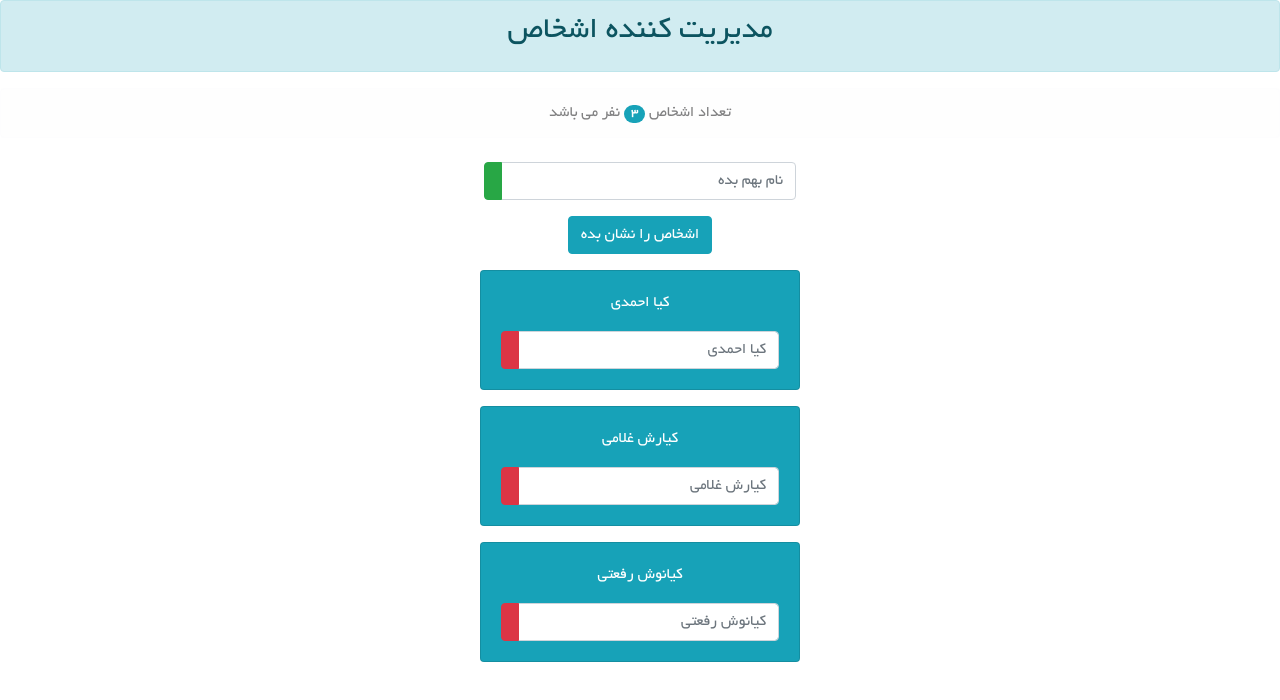
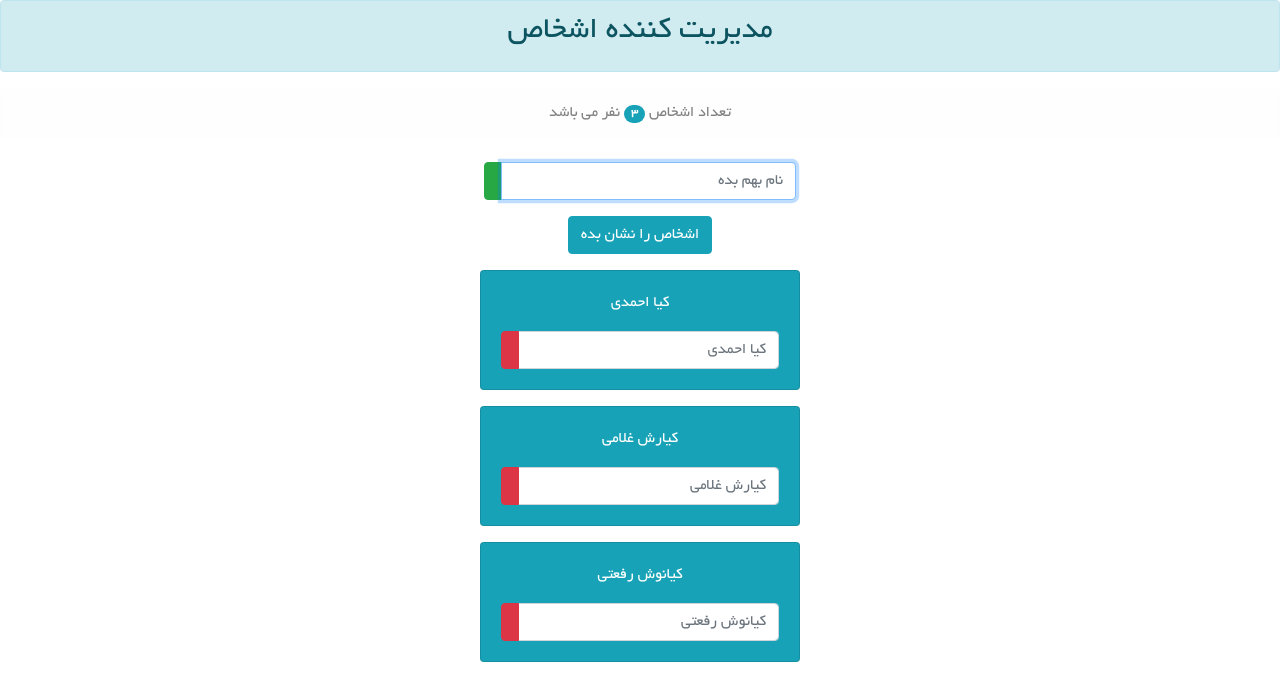
Before and after one commit to alrtn4/PersonmanagerRedux, a React (Create React App) app: page / in a window 1280 px wide. Shown: the top 700 px of the page. Built offline with nearby package versions, Linux system fonts and the light colour scheme; some icons are missing.

Commit message:
chapter 12 file 4

```diff
--- a/package.json
+++ b/package.json
@@ -6,6 +6,7 @@
     "@testing-library/jest-dom": "^4.2.4",
     "@testing-library/react": "^9.5.0",
     "@testing-library/user-event": "^7.2.1",
+    "prop-types": "^15.7.2",
     "react": "^16.13.1",
     "react-bootstrap": "^1.0.1",
     "react-dom": "^16.13.1",
--- a/src/App.js
+++ b/src/App.js
@@ -35,7 +35,7 @@ const App = () => {
     }
 
     const handleChangePerson = (event, id) => {
-        const { persons: allPersons } = getPersons;
+        const allPersons  = getPersons;
 
         const personIndex = allPersons.findIndex(p => p.id === id);
         allPersons[personIndex].fullName = event.target.value;
--- a/src/components/person/AddPerson.jsx
+++ b/src/components/person/AddPerson.jsx
@@ -1,10 +1,16 @@
 import { Button } from 'react-bootstrap';
-import  React, { useContext }  from 'react';
+import  React, { useContext , useEffect , useRef}  from 'react';
 import simpleContext from '../common/context/context';
 
 const AddPerson = () => {
 
     const context = useContext(simpleContext) ;
+
+    const textInput = useRef(null) ;
+
+    useEffect(() => {
+        textInput.current.focus() ;
+    }) ;
 
     return (
         // <simpleContext.Consumer>
@@ -19,6 +25,7 @@ const AddPerson = () => {
                                 type='text'
                                 id='newName'
                                 placeholder='نام بهم بده'
+                                ref={textInput}
                             />
                             <div className='input-group-prepend'>
                                 <Button
```
Also changed, not shown: src/components/person/Person.jsx (+7 -0 lines).
